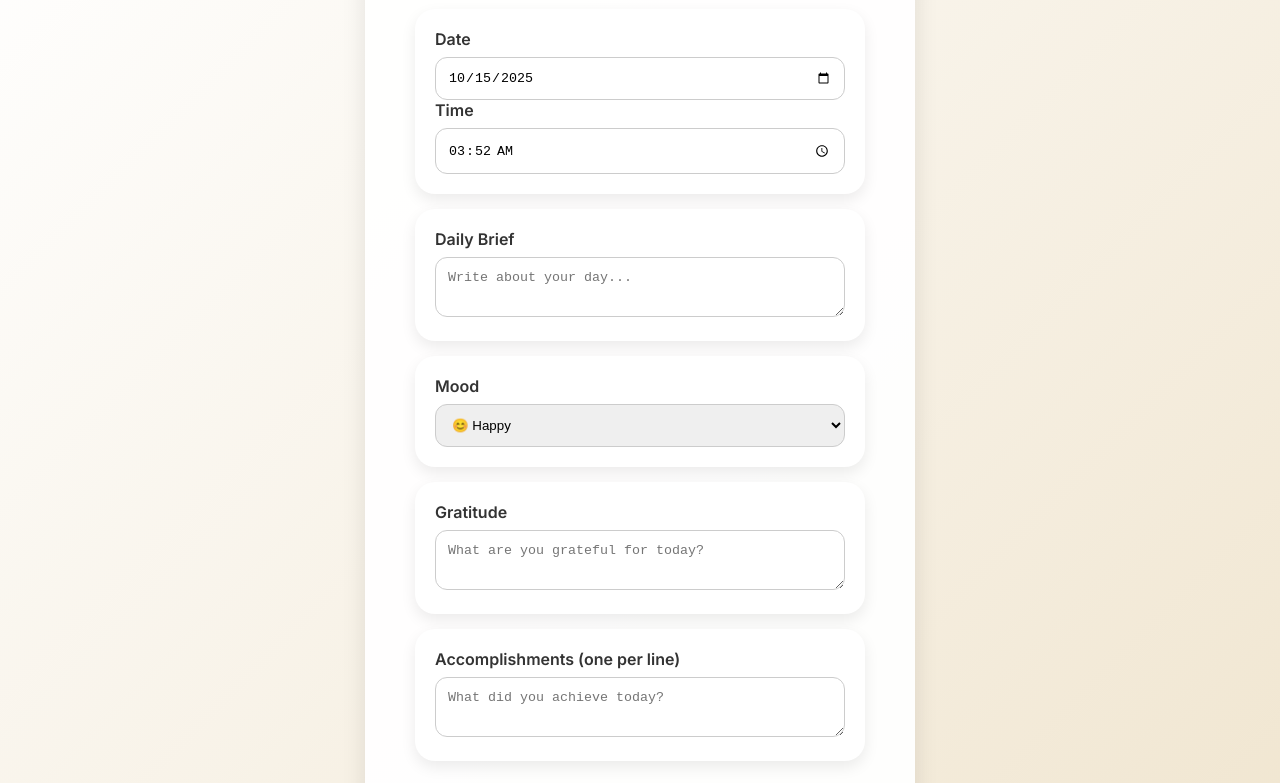
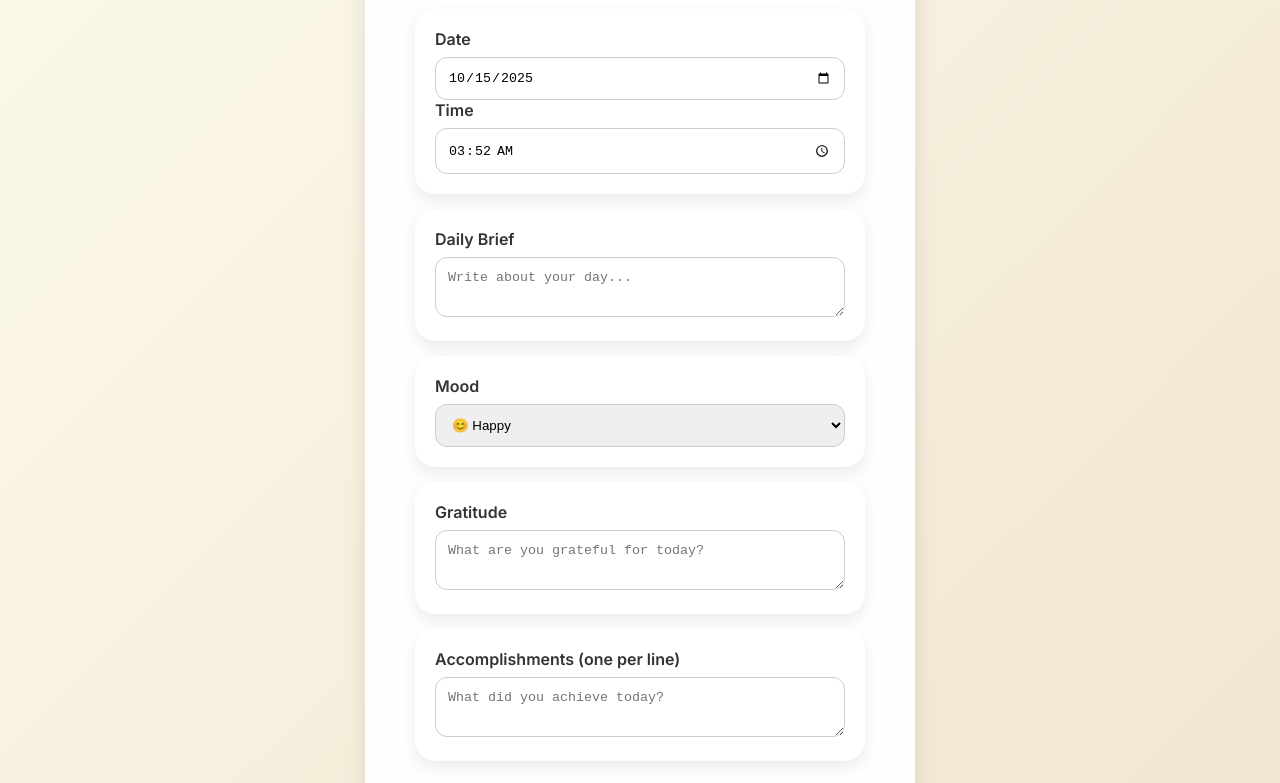
Before and after one commit to ballalnish/My-Journal, a plain HTML site: page index.html in a window 1280 px wide. Shown: the part 135-918 px from the top of the page. Drawn offline with Linux system fonts and the light colour scheme.

Commit message:
Update style.css

```diff
--- a/style.css
+++ b/style.css
@@ -7,7 +7,7 @@
 
 body {
   font-family: 'Inter', sans-serif;
-  background: linear-gradient(135deg, #ffffff, #F0E5CF);
+  background: linear-gradient(135deg, #FCF9EA, #F0E5CF);
   display: flex;
   justify-content: center;
   padding: 30px;
```
